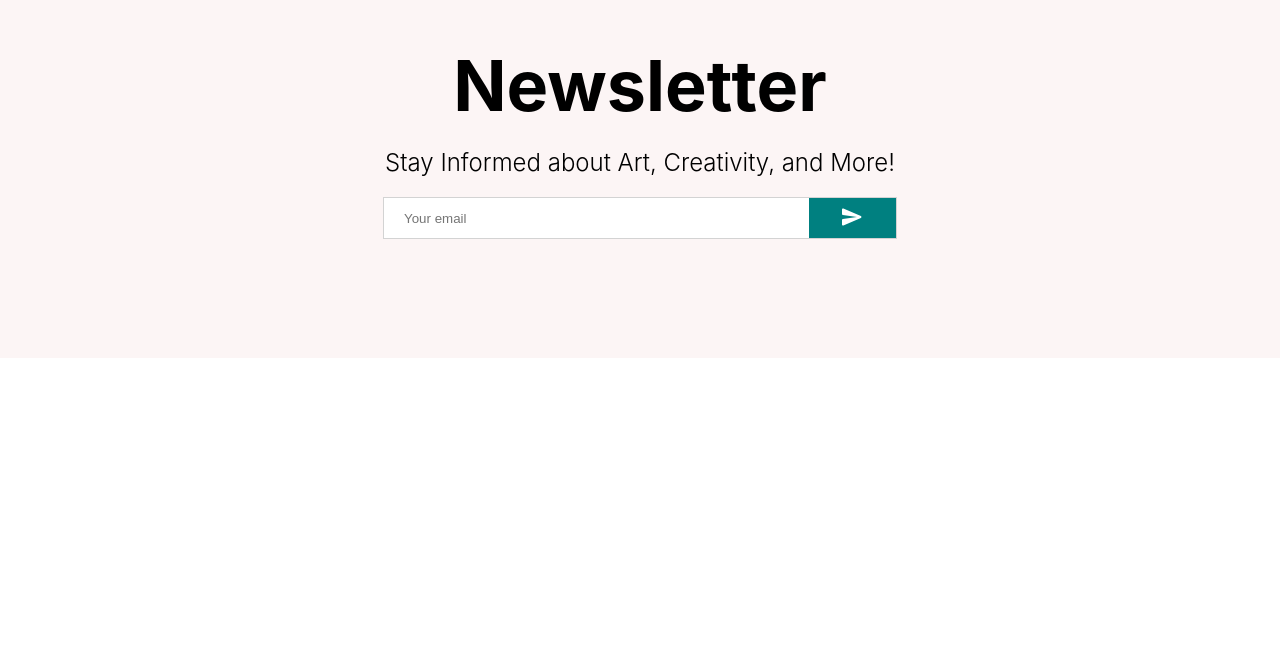
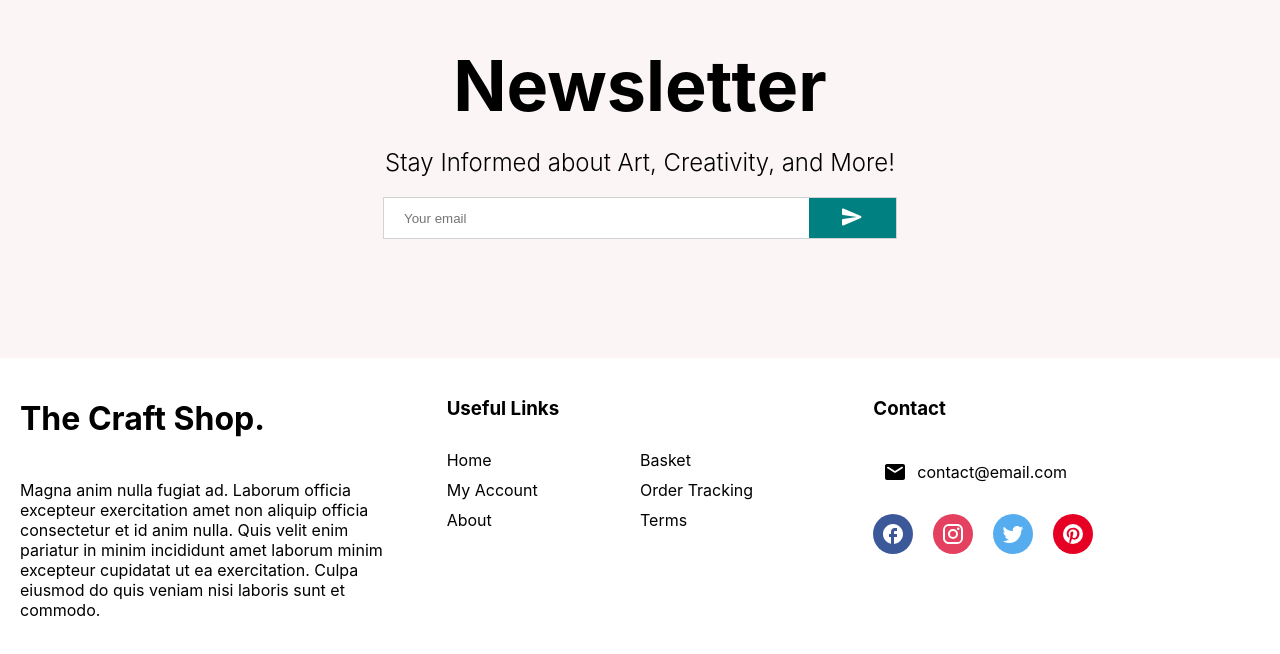
Before and after one commit to liamjameswatson/craft-shop, a React (Create React App) app: page / in a window 1280 px wide. Shown: the part 1453-2107 px from the top of the page. Before the commit the page ends 1811 px from the top, so only its background shows below. Built offline with nearby package versions, Linux system fonts and the light colour scheme.

Commit message:
footer section added

```diff
--- /dev/null
+++ b/src/components/Footer.js
@@ -0,0 +1,125 @@
+import styled from "styled-components";
+import FacebookIcon from "@mui/icons-material/FacebookRounded";
+import TwitterIcon from "@mui/icons-material/Twitter";
+import InstagramIcon from "@mui/icons-material/Instagram";
+import PinterestIcon from "@mui/icons-material/Pinterest";
+import EmailRoundedIcon from "@mui/icons-material/EmailRounded";
+const Container = styled.div`
+  display: flex;
+`;
+
+const Left = styled.div`
+  flex: 1;
+  display: flex;
+  flex-direction: column;
+  padding: 20px;
+`;
+
+const Title = styled.h3`
+  margin-bottom: 30px;
+`;
+
+const Logo = styled.h1``;
+const Decription = styled.p`
+  margin: 20px 0;
+`;
+const SocialContainer = styled.div`
+  display: flex;
+`;
+const SocialIcon = styled.div`
+  width: 40px;
+  height: 40px;
+  border-radius: 50%;
+  color: white;
+  background-color: ${(props) => props.color};
+  display: flex;
+  align-items: center;
+  justify-content: center;
+  margin-right: 20px;
+`;
+
+const Middle = styled.div`
+  flex: 1;
+  padding: 20px;
+`;
+
+const List = styled.ul`
+  margin: 0;
+  padding: 0;
+  list-style: none;
+  display: flex;
+  flex-wrap: wrap;
+`;
+const ListItem = styled.li`
+  width: 50%;
+  margin-bottom: 10px;
+`;
+
+const Right = styled.div`
+  flex: 1;
+  padding: 20px;
+  display: flex;
+  flex-direction: column;
+`;
+
+const ContactItem = styled.div`
+  margin-bottom: 20px;
+  display: flex;
+  align-items: center;
+`;
+
+const Payment = styled.img`
+  width: 50%;
+`;
+
+const Footer = () => {
+  return (
+    <Container>
+      <Left>
+        <Logo>The Craft Shop.</Logo>
+        <Decription>
+          Magna anim nulla fugiat ad. Laborum officia excepteur exercitation
+          amet non aliquip officia consectetur et id anim nulla. Quis velit enim
+          pariatur in minim incididunt amet laborum minim excepteur cupidatat ut
+          ea exercitation. Culpa eiusmod do quis veniam nisi laboris sunt et
+          commodo.
+        </Decription>
+      </Left>
+      <Middle>
+        <Title>Useful Links</Title>
+        <List>
+          <ListItem>Home</ListItem>
+          <ListItem>Basket</ListItem>
+          <ListItem>My Account</ListItem>
+          <ListItem>Order Tracking</ListItem>
+          <ListItem>About</ListItem>
+          <ListItem>Terms</ListItem>
+        </List>
+      </Middle>
+      <Right>
+        <Title>Contact</Title>
+        <ContactItem>
+          <EmailRoundedIcon style={{ margin: "10px" }} />
+          contact@email.com
+        </ContactItem>
+        {/* <Payment src="https://i.ibb.co/Qfvn4z6/payment.png" /> */}
+        <SocialContainer>
+          <SocialIcon color={"#3B5999"}>
+            <FacebookIcon />
+          </SocialIcon>
+          <SocialIcon color={"#E4405F"}>
+            <InstagramIcon />
+          </SocialIcon>
+          <SocialIcon color={"#55ACEE"}>
+            <TwitterIcon />
+          </SocialIcon>
+          <SocialIcon color={"#E60023"}>
+            <PinterestIcon />
+          </SocialIcon>
+        </SocialContainer>
+      </Right>
+    </Container>
+  );
+};
+
+export default Footer;
--- a/src/components/Product.js
+++ b/src/components/Product.js
@@ -50,13 +50,12 @@ const Image = styled.img`
 `;
 
 const Icon = styled.div`
-  padding-top: 6px;
   width: 33px;
   height: 33px;
   border-radius: 50%;
   background-color: white;
   display: flex;
-  align-content: center;
+  align-items: center;
   justify-content: center;
   margin: 10px;
   transition: all 0.3 ease;
--- a/src/pages/HomePage.js
+++ b/src/pages/HomePage.js
@@ -4,6 +4,7 @@ import Carousel from "../components/Carousel";
 import Categories from "../components/Categories";
 import Products from "../components/Products";
 import NewsLetter from "../components/NewsLetter";
+import Footer from "../components/Footer";
 
 const HomePage = () => {
   return (
@@ -13,6 +14,7 @@ const HomePage = () => {
       <Categories />
       <Products />
       <NewsLetter />
+      <Footer/>
     </div>
   );
 };
```
